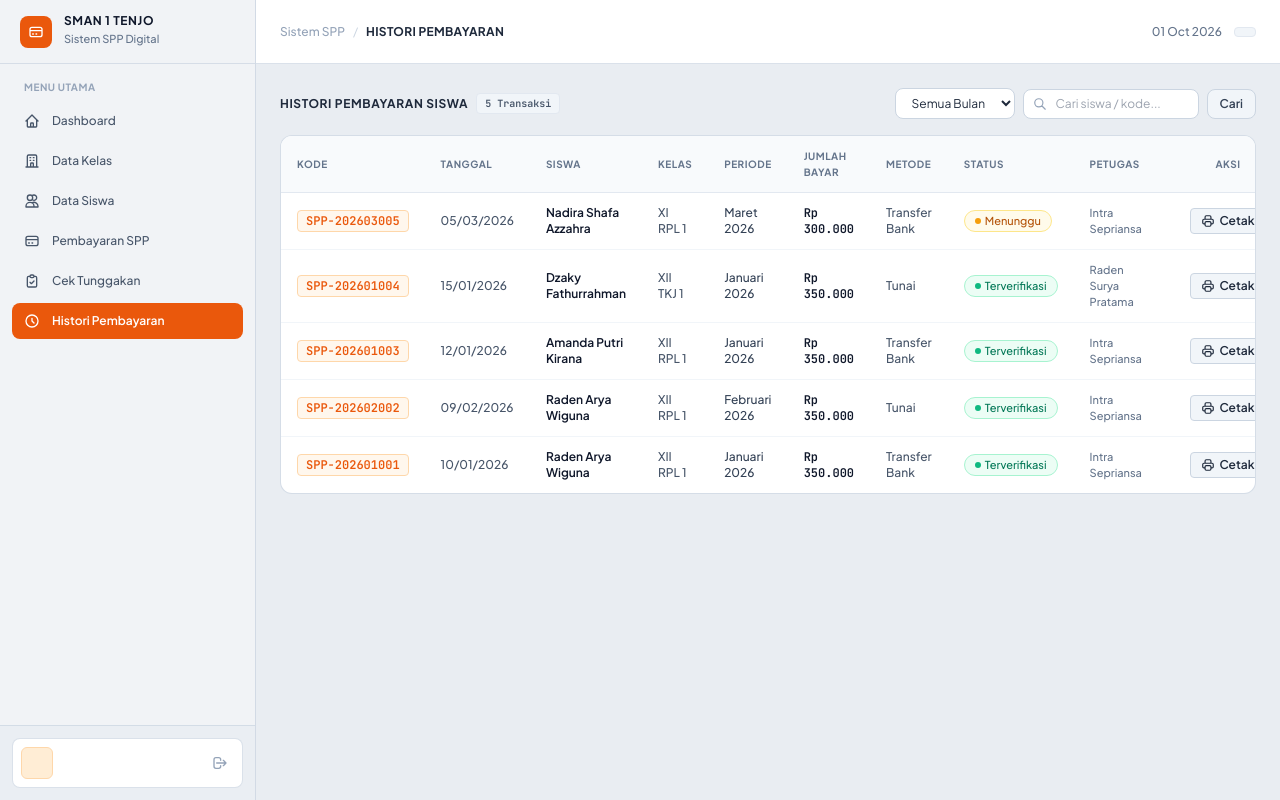
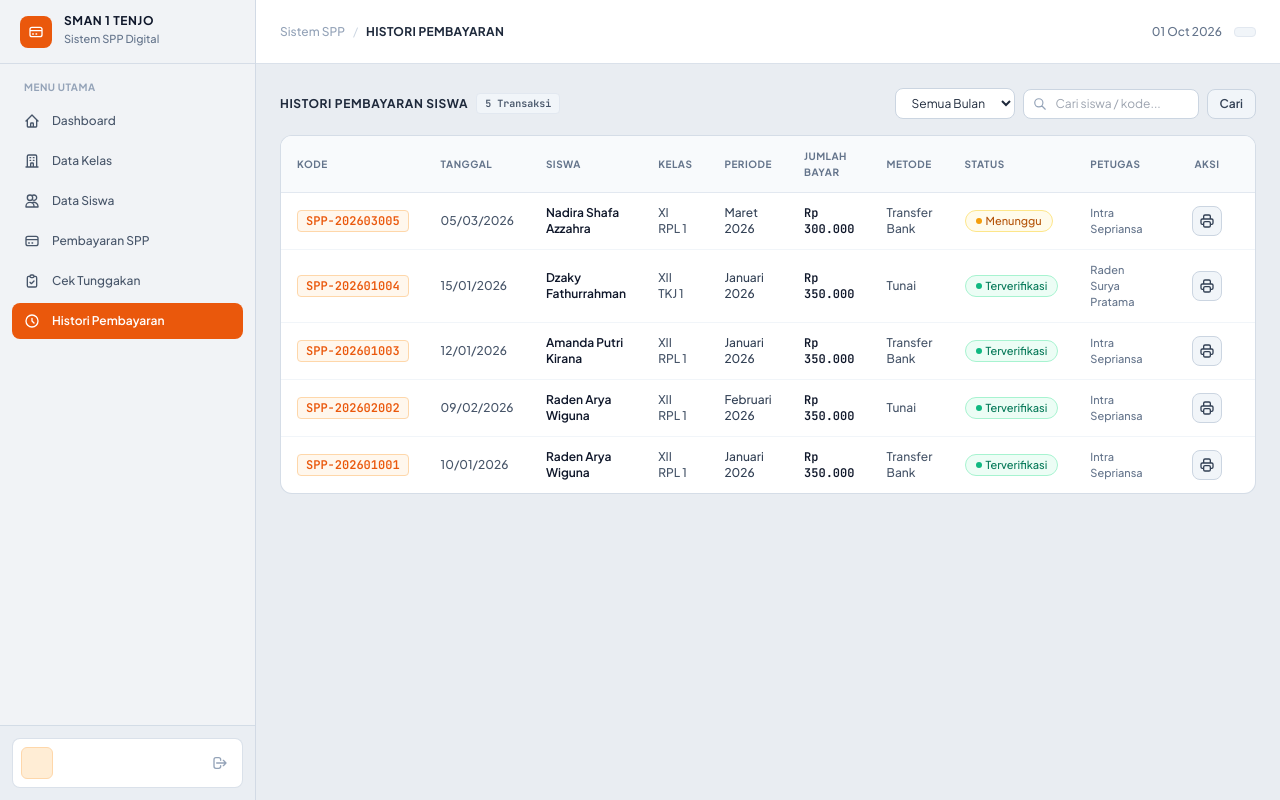
Before and after one commit to Intra-Sepriansa/spp-sman1tenjo, a PHP site: page /index.php?page=detail_pembayaran in a window 1280 px wide. Run offline with PHP 8.4, Linux system fonts and the light colour scheme; the visitor is signed in with stand-in values (Sample User, id 1); data comes from the database, SQL or seed files in the repository; data that the repository does not hold is empty.

Commit message:
style: gunakan tampilan icon-only untuk tombol cetak dan hapus transaksi di histori pembayaran

```diff
--- a/views/detail_pembayaran.php
+++ b/views/detail_pembayaran.php
@@ -67,7 +67,7 @@ $daftarBulan = ['Januari', 'Februari', 'Maret', 'April', 'Mei', 'Juni', 'Juli',
                     <th class="px-4 py-3">Metode</th>
                     <th class="px-4 py-3">Status</th>
                     <th class="px-4 py-3">Petugas</th>
-                    <th class="px-4 py-3 text-center whitespace-nowrap min-w-[140px]">Aksi</th>
+                    <th class="px-4 py-3 text-center whitespace-nowrap w-24">Aksi</th>
                 </tr>
             </thead>
             <tbody class="divide-y divide-slate-100">
@@ -107,21 +107,19 @@ $daftarBulan = ['Januari', 'Februari', 'Maret', 'April', 'Mei', 'Juni', 'Juli',
                         </td>
                         <td class="px-4 py-3 text-slate-500 text-[11px] font-medium"><?= htmlspecialchars($p['nama_petugas']) ?></td>
                         <td class="px-4 py-3 text-center whitespace-nowrap">
-                            <div class="inline-flex items-center justify-center gap-1.5">
-                                <!-- Tombol Cetak Kuitansi Langsung -->
+                            <div class="inline-flex items-center justify-center space-x-1.5">
+                                <!-- Tombol Cetak Kuitansi Langsung (Icon Printer) -->
                                 <button type="button" onclick='cetakLangsung(<?= json_encode($p) ?>)'
-                                        class="px-2.5 py-1 rounded bg-slate-100 hover:bg-slate-200 text-slate-800 font-semibold text-xs border border-slate-300 transition cursor-pointer inline-flex items-center gap-1 shadow-xs"
-                                        title="Cetak Kuitansi SMAN 1 TENJO">
-                                    <?= renderIcon('printer', 'w-3.5 h-3.5') ?>
-                                    <span>Cetak</span>
+                                        class="p-1.5 rounded-lg bg-slate-100 hover:bg-slate-200 text-slate-700 border border-slate-300 transition cursor-pointer shadow-xs inline-flex items-center justify-center"
+                                        title="Cetak Kuitansi Transaksi">
+                                    <?= renderIcon('printer', 'w-4 h-4') ?>
                                 </button>
-                                <!-- Tombol Hapus Transaksi (Khusus Admin) -->
+                                <!-- Tombol Hapus Transaksi (Icon Trash, Khusus Admin) -->
                                 <?php if (strtolower($userLogin['level'] ?? '') === 'admin'): ?>
                                 <button type="button" onclick="konfirmasiHapus('index.php?action=pembayaran_hapus&id=<?= $p['id_pembayaran'] ?>', 'Hapus transaksi <?= htmlspecialchars($p['kode_transaksi']) ?>?')"
-                                        class="px-2.5 py-1 rounded bg-rose-50 hover:bg-rose-100 text-rose-700 font-semibold text-xs border border-rose-200 transition cursor-pointer inline-flex items-center gap-1 shadow-xs"
+                                        class="p-1.5 rounded-lg bg-rose-50 hover:bg-rose-100 text-rose-600 border border-rose-200 transition cursor-pointer shadow-xs inline-flex items-center justify-center"
                                         title="Hapus Transaksi">
-                                    <?= renderIcon('trash', 'w-3.5 h-3.5') ?>
-                                    <span>Hapus</span>
+                                    <?= renderIcon('trash', 'w-4 h-4') ?>
                                 </button>
                                 <?php endif; ?>
                             </div>
```
